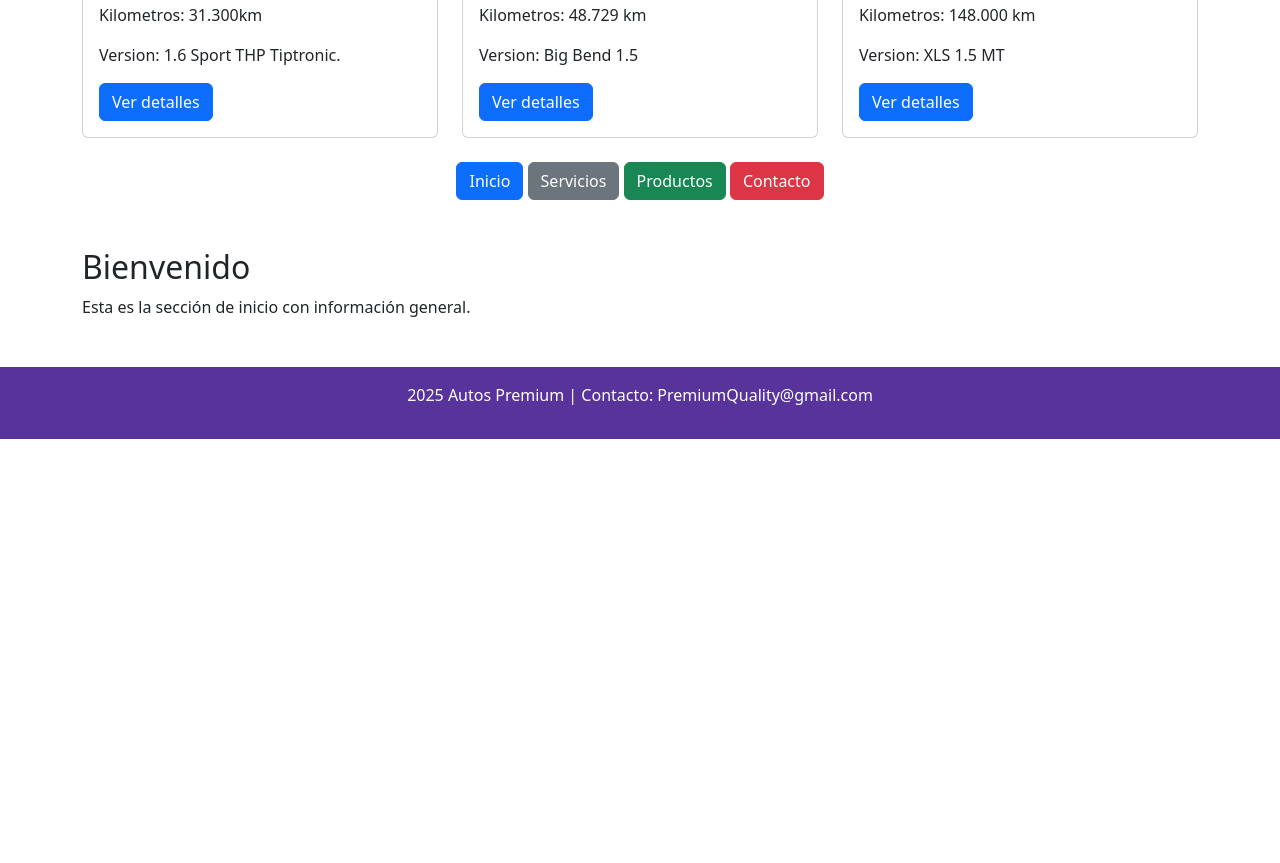
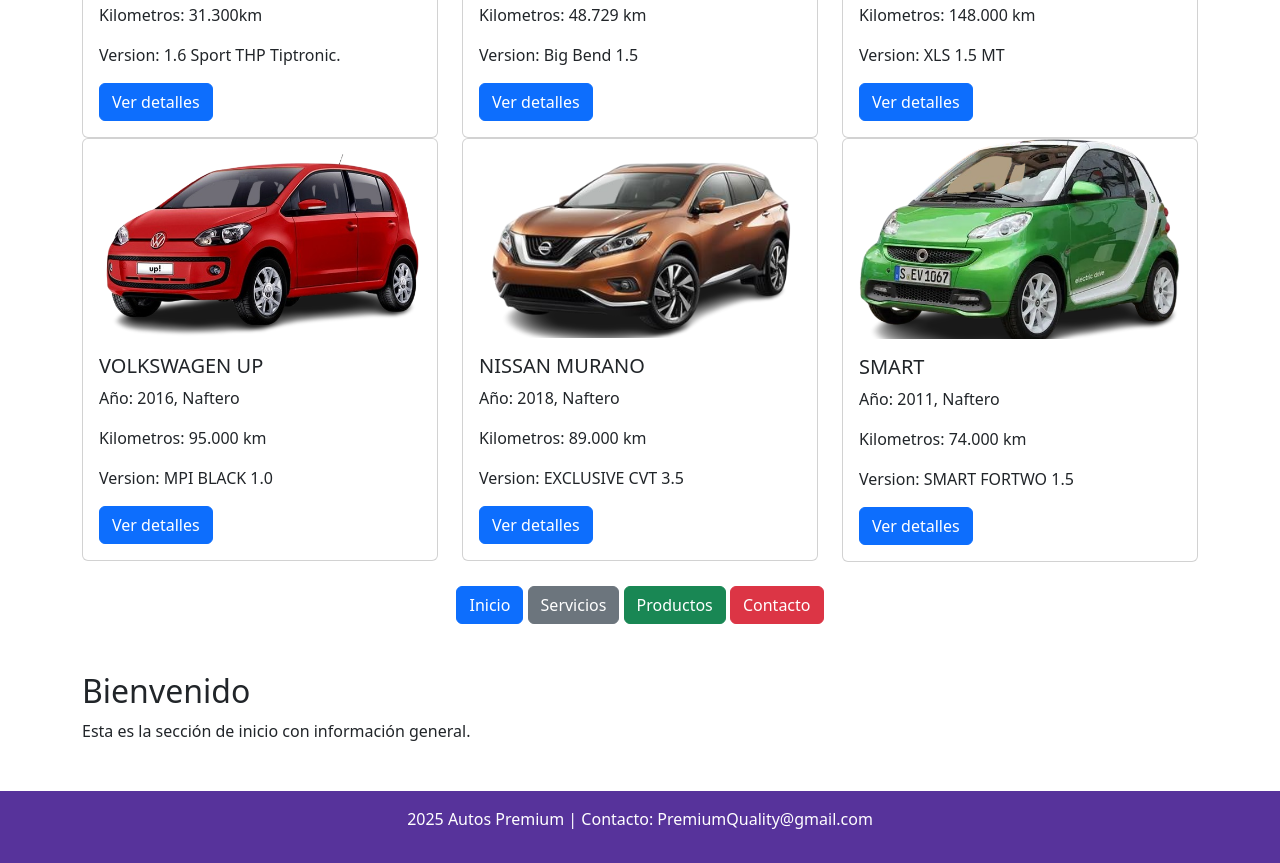
Before and after one commit to masterpop13/Premiun-Quality, a plain HTML site: page index.html in a window 1280 px wide. Shown: the part 898-1761 px from the top of the page. Before the commit the page ends 1337 px from the top, so only its background shows below. Drawn offline with nearby package versions, Linux system fonts and the light colour scheme.

Commit message:
Actualizacion del carrucel y el inventario

```diff
--- a/index.html
+++ b/index.html
@@ -42,6 +42,7 @@
     <nav class="navbar navbar-expand-lg navbar-dark" style="background-color: #57339b; height: 50px;">
         <div class="container">
 
+            <img src="logos/logo5.png"  style="width: 150px; height: 150px; border-radius: 50%;" >
             <button class="navbar-toggler" type="button" data-bs-toggle="collapse" data-bs-target="#navbarNav">
                 <span class="navbar-toggler-icon"></span>
             </button>
@@ -73,9 +74,28 @@
             <div class="carousel-item">
                 <img src="imagenes/3-96-removebg-preview.png" class="d-block w-35" alt="Auto 3">
             </div>
+              <div class="carousel-item">
+                <img src="imagenes/2025_MINI_Cooper_Convertible___All_Variants___Prices-removebg-preview.png" class="d-block w-35" alt="Auto 4">
+            </div>
+              <div class="carousel-item">
+                <img src="imagenes/descarga__1_-removebg-preview.png" class="d-block w-35" alt="Auto 5">
+            </div>
+              <div class="carousel-item">
+                <img src="imagenes/descarga__2_-removebg-preview.png" class="d-block w-35" alt="Auto 6">
+            </div>
+              <div class="carousel-item">
+                <img src="imagenes/e-tron_GT-removebg-preview.png" class="d-block w-35" alt="Auto 7">
+            </div>
+              <div class="carousel-item">
+                <img src="imagenes/Imagination_Drives_Us___Mazda_Australia-removebg-preview.png" class="d-block w-35" alt="Auto 8">
+            </div>
         </div>
     </div>
       </center>
+
+
+
+
     <!-- Sección de inventario -->
     <div class="container mt-5">
         <h2 class="text-center">Nuestro Inventario</h2>
@@ -112,6 +132,42 @@
                         <p class="card-text">Año: 2020, Naftero</p>
                         <p class="card-text">Kilometros: 148.000 km</p>
                         <p class="card-text">Version: XLS 1.5 MT</p>
+                        <a href="#" class="btn btn-primary">Ver detalles</a>
+                    </div>
+                </div>
+            </div>
+            <div class="col-md-4">
+                <div class="card">
+                    <img src="imagenes/Volkswagen-up_-Uruguay__2_-removebg-preview.png" class="card-img-top" alt="Auto 3">
+                    <div class="card-body">
+                        <h5 class="card-title">VOLKSWAGEN UP</h5>
+                        <p class="card-text">Año: 2016, Naftero</p>
+                        <p class="card-text">Kilometros: 95.000 km</p>
+                        <p class="card-text">Version: MPI BLACK 1.0</p>
+                        <a href="#" class="btn btn-primary">Ver detalles</a>
+                    </div>
+                </div>
+            </div>
+            <div class="col-md-4">
+                <div class="card">
+                    <img src="imagenes/descarga__3_-removebg-preview.png" class="card-img-top" alt="Auto 3">
+                    <div class="card-body">
+                        <h5 class="card-title">NISSAN MURANO</h5>
+                        <p class="card-text">Año: 2018, Naftero</p>
+                        <p class="card-text">Kilometros: 89.000 km</p>
+                        <p class="card-text">Version: EXCLUSIVE CVT 3.5 </p>
+                        <a href="#" class="btn btn-primary">Ver detalles</a>
+                    </div>
+                </div>
+            </div>
+             <div class="col-md-4">
+                <div class="card">
+                    <img src="imagenes/5658bb732daad077d7bc4102smart-fortwo-electric-drive-removebg-preview.png" class="card-img-top" alt="Auto 3">
+                    <div class="card-body">
+                        <h5 class="card-title">SMART</h5>
+                        <p class="card-text">Año: 2011, Naftero</p>
+                        <p class="card-text">Kilometros: 74.000 km</p>
+                        <p class="card-text">Version: SMART FORTWO 1.5</p>
                         <a href="#" class="btn btn-primary">Ver detalles</a>
                     </div>
                 </div>
```
Also changed, not shown: imagenes/5658bb732daad077d7bc4102smart-fortwo-electric-drive-removebg-preview.png (added), imagenes/Volkswagen-up_-Uruguay__2_-removebg-preview.png (added), imagenes/descarga__3_-removebg-preview.png (added).
